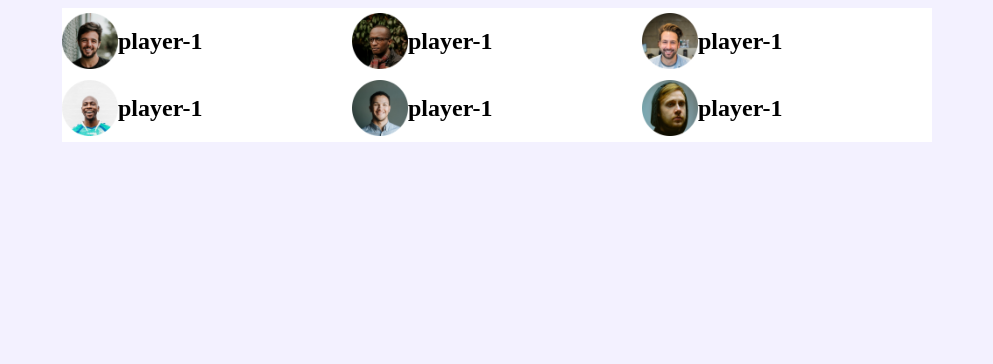
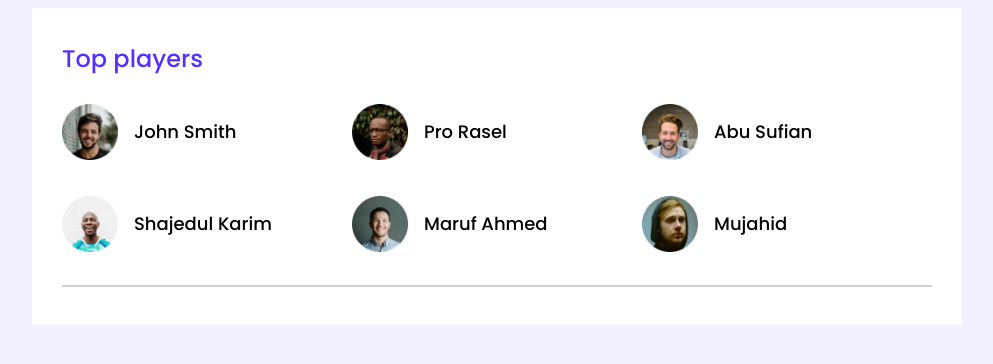
Before and after one commit to Emu2064/web-layoutProject, a plain HTML site: page index.html in a window 1280 px wide. Shown: the whole page, without its empty margins (143-1136 px from the left). Drawn offline with Linux system fonts and the light colour scheme.

Commit message:
Upto horizental ruler section has been done

```diff
--- a/index.html
+++ b/index.html
@@ -20,33 +20,35 @@
         <!-- top players and top blogs sections -->
         <section class="container">
             <div class="top-players">
+                <h3 class="section-title">Top players</h3>
                 <div class="players">
                     <div class="player">
                         <img src="images/players/player-1.png" alt="">
-                        <h2>player-1</h2>
+                        <h3 class="players-name">John Smith</h3>
                     </div>
                     <div class="player">
                         <img src="images/players/player-2.png" alt="">
-                        <h2>player-1</h2>
+                        <h3 class="players-name">Pro Rasel</h3>
                     </div>
                     <div class="player">
                         <img src="images/players/player-3.png" alt="">
-                        <h2>player-1</h2>
+                        <h3 class="players-name">Abu Sufian</h3>
                     </div>
                     <div class="player">
                         <img src="images/players/player-4.png" alt="">
-                        <h2>player-1</h2>
+                        <h3 class="players-name">Shajedul Karim</h3>
                     </div>
                     <div class="player">
                         <img src="images/players/player-5.png" alt="">
-                        <h2>player-1</h2>
+                        <h3 class="players-name">Maruf Ahmed</h3>
                     </div>
                     <div class="player">
                         <img src="images/players/player-6.png" alt="">
-                        <h2>player-1</h2>
+                        <h3 class="players-name">Mujahid</h3>
                     </div>
                 </div>
             </div>
+            <hr>
         </section>
     </main>
 </body>
--- a/style.css
+++ b/style.css
@@ -1,7 +1,10 @@
-/* top player style */
-/* to making grid to the players section */
+@import url('https://fonts.googleapis.com/css2?family=Poppins:wght@400;500&display=swap');
+
+
+
 body {
     background-color: #F3F1FF;
+    font-family: 'Poppins', sans-serif;
 }
 
 main {
@@ -12,11 +15,27 @@ main {
 .container {
     background-color: #FFFFFF;
     width: 870px;
+    padding: 30px;
+}
+
+/* top player style */
+.top-players {
+    margin-bottom: 30px;
+}
+
+.section-title {
+    color:
+        #562EFF;
+    font-weight: 500;
+    font-size: 24px;
+    margin-top: 3px;
 }
 
 .players {
     display: grid;
     grid-template-columns: repeat(3, 1fr);
+    /* to make gap between the 2 row of the grid */
+    grid-row-gap: 29px;
 }
 
 .player {
@@ -28,3 +47,19 @@ main {
     height: 56px;
     width: 56px;
 }
+
+.players-name {
+    margin-left: 16px;
+    font-weight: 500;
+    font-size: 18px;
+}
+
+hr {
+    /* position: absolute;
+    width: 807px;
+    height: 0px;
+    left: 315px;
+    top: 410px; */
+
+    border: 1px solid #D1D1D1;
+}
```
